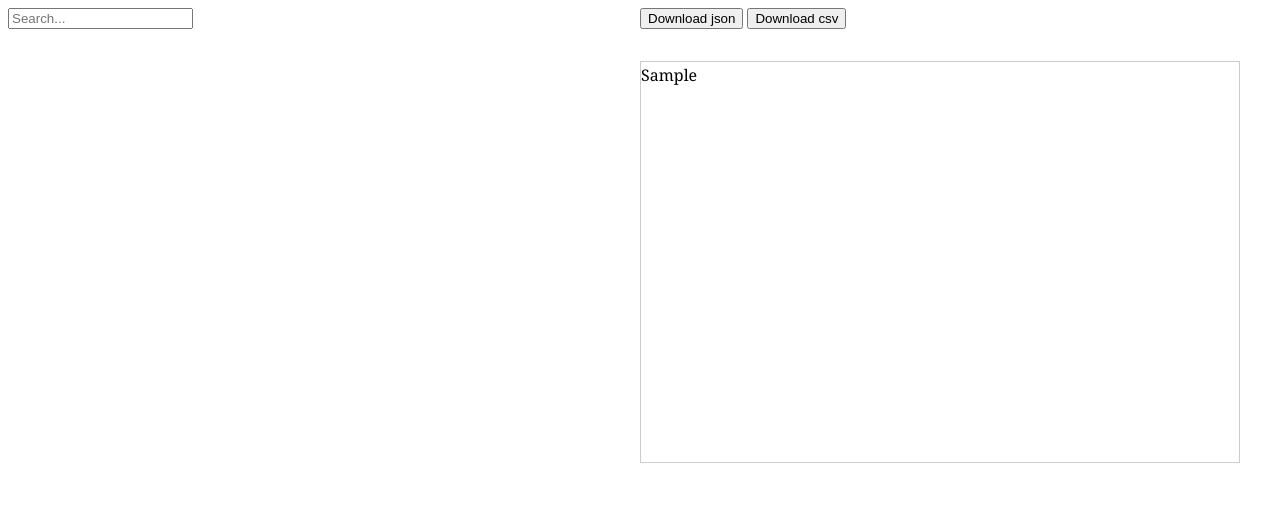
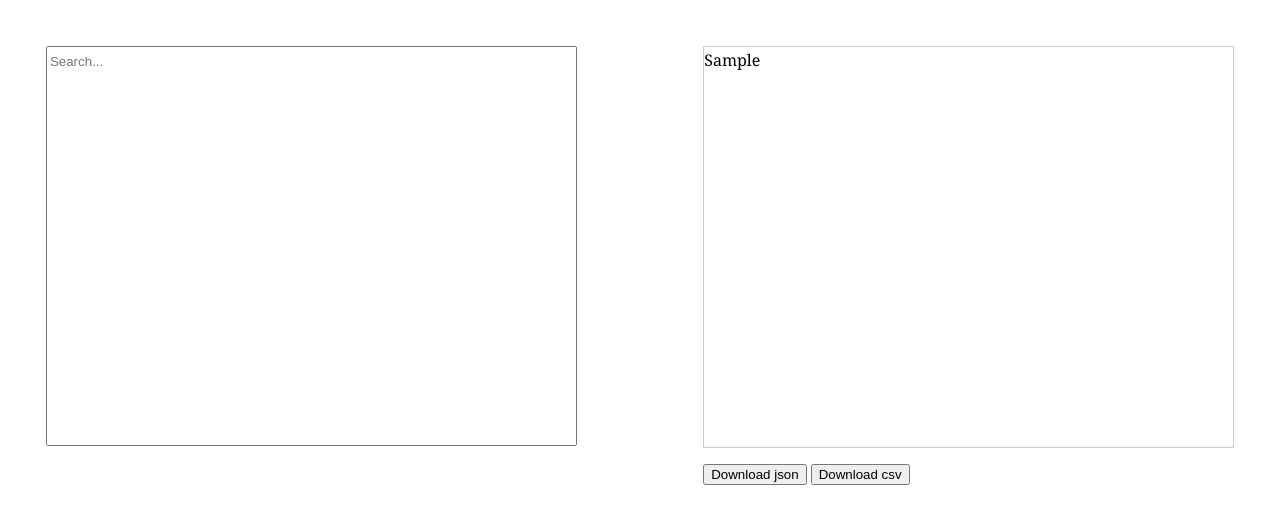
Before and after one commit to avocad-io/OpenSubjectsApp, a Django app: template OpenSubjectsApp/templates/Enhancer/test.html in a window 1280 px wide. Shown: the top 524 px of the page. Run offline with Django 4.2, Linux system fonts and the light colour scheme; the template is opened without the code that fills it: most values are stand-ins (such as "Sample title", 1, 10 or a date in 2020).

Commit message:
static folder added, css file added, layout changed

```diff
--- a/OpenSubjectsApp/OpenSubjectsApp/settings.py
+++ b/OpenSubjectsApp/OpenSubjectsApp/settings.py
@@ -11,6 +11,7 @@ https://docs.djangoproject.com/en/4.0/ref/settings/
 """
 
 from pathlib import Path
+import os
 
 # Build paths inside the project like this: BASE_DIR / 'subdir'.
 BASE_DIR = Path(__file__).resolve().parent.parent
@@ -37,6 +38,7 @@ INSTALLED_APPS = [
     'django.contrib.sessions',
     'django.contrib.messages',
     'django.contrib.staticfiles',
+    'Enhancer'
 ]
 
 MIDDLEWARE = [
@@ -116,6 +118,9 @@ USE_TZ = True
 # https://docs.djangoproject.com/en/4.0/howto/static-files/
 
 STATIC_URL = 'static/'
+STATICFILES_DIRS = (
+    os.path.join(BASE_DIR, "static/"),
+)
 
 # Default primary key field type
 # https://docs.djangoproject.com/en/4.0/ref/settings/#default-auto-field
--- /dev/null
+++ b/OpenSubjectsApp/static/css/style.css
@@ -0,0 +1,34 @@
+.search-input {
+    height: 400px;
+    width: 100%;
+    padding-bottom: 370px;
+}
+
+.flexbox-container {
+    display: flex;
+}
+
+.input-block {
+    flex:50%;
+    margin-top: 3%;
+    margin-left: 3%;
+    margin-right: 5%;
+}
+
+.results-block {
+    flex:50%;
+    margin-left: 5%;
+    margin-top: 3%;
+    margin-right: 3%;
+}
+
+.results {
+    height:400px;
+    border:1px solid #ccc;
+    font:16px/26px Georgia, Garamond, Serif;
+    overflow: auto;
+}
+
+.downloads {
+    margin-top: 3%;
+}
--- a/OpenSubjectsApp/templates/Enhancer/index.html
+++ b/OpenSubjectsApp/templates/Enhancer/index.html
@@ -1,25 +1,36 @@
-<!-- <div contenteditable="true">Pokaż dupe!</div> -->
-
-<!-- <label for="name">Name (4 to 8 characters):</label>
-
-<input type="text" id="name" name="name" required
-       minlength="4" maxlength="8" size="10"> -->
-
-
-
-<div class="flexbox-container" style="display:flex;">
-    <div class="sidebar" style="flex:1;">
-        <div class='m-5'>
-            <form class="col-12 col-lg-auto mb-3 mb-lg-0 me-lg-3" method="POST">
+{% load static %}
+<!DOCTYPE html>
+<html>
+    <head>
+        <title>Enhancer</title>
+        <link rel="stylesheet" href="{% static 'css/style.css' %}" type="text/css">
+    </head>
+    <body>
+        <div class="flexbox-container">
+            <div class="input-block">
+                <form method="POST">
                     {% csrf_token %}
-                <input type="search" class="form-control" placeholder="Search..." aria-label="Search" name='search_query'>
+                    <!--
+                    wielolinowy textarea ale trzeba dodac button
+                    <textarea type="search" class="form-control" placeholder="Search..." aria-label="Search" name='search_query'></textarea>
+                    -->
+                    <input type="search" class="search-input" placeholder="Search..." aria-label="Search" name='search_query'>
                 </form>
             </div>
+            <div class="results-block">
+                <div>
+                    <div class="results">
+                        {% block results %}
+                        {% endblock %}
                     </div>
-    <div class="main" style="flex:1;">
-        <div>
-            {% block test %}
+                    <div class="downloads">
+                        {% block downloads %}
                         {% endblock %}
                     </div>
                 </div>
             </div>
+        </div>
+    </body>
+    <footer>
+    </footer>
+</html>
--- a/OpenSubjectsApp/templates/Enhancer/test.html
+++ b/OpenSubjectsApp/templates/Enhancer/test.html
@@ -1,11 +1,15 @@
 {% extends 'Enhancer/index.html' %}
 
-{% block test %}
-    {% if bn_results %}
-    <a href="downloadjson"><button>Download json</button></a>
-    <a href="downloadcsv"><button>Download csv</button></a>
-    <div style="height:400px;margin-top:5%;margin-right:5%;margin-bottom:5%;border:1px solid #ccc;font:16px/26px Georgia, Garamond, Serif;overflow:auto;">
+
+{% if bn_results %}
+
+    {% block results %}
         {{ bn_results }}
-    </div>
-    {% endif %}
-{% endblock %}
+    {% endblock %}
+
+    {% block downloads %}
+        <a href="downloadjson"><button>Download json</button></a>
+        <a href="downloadcsv"><button>Download csv</button></a>
+    {% endblock %}
+
+{% endif %}
```
Also changed, not shown: OpenSubjectsApp/Enhancer/views.py (+7 -0 lines), OpenSubjectsApp/templates/Enhancer/style.css (deleted, +0 -9 lines). Lines whose indentation alone changed are shown as unchanged.
